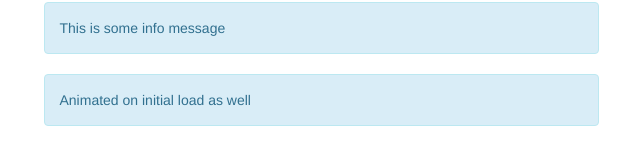
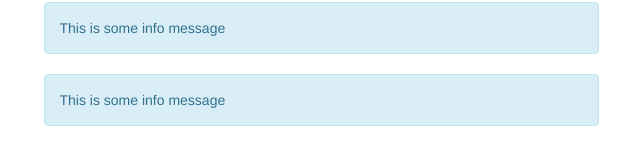
Before and after one commit to smarigowda/vuejs-cli-udemy, a Vue app: page / in a window 1280 px wide. Shown: the part 246-410 px from the top of the page, without its empty margins (319-959 px from the left). Built offline with nearby package versions, Linux system fonts and the light colour scheme; a web font is replaced by a local one.

Commit message:
using custom css classes

```diff
--- a/public/index.html
+++ b/public/index.html
@@ -3,6 +3,7 @@
   <head>
     <meta charset="utf-8">
     <title>Vue Components</title>
+    <link rel="stylesheet" href="https://cdnjs.cloudflare.com/ajax/libs/animate.css/3.5.2/animate.min.css">
     <link rel="stylesheet" href="https://maxcdn.bootstrapcdn.com/bootstrap/3.3.7/css/bootstrap.min.css" integrity="sha384-BVYiiSIFeK1dGmJRAkycuHAHRg32OmUcww7on3RYdg4Va+PmSTsz/K68vbdEjh4u" crossorigin="anonymous">
     <link href='https://fonts.googleapis.com/css?family=Arizonia' rel='stylesheet' type='text/css'>
   </head>
--- a/src/App.vue
+++ b/src/App.vue
@@ -9,11 +9,14 @@
                 <transition name="fade">
                   <div class="alert alert-info" v-show="show">This is some info message</div>
                 </transition>
-                <transition name="slide" type="animation">
+                <transition name="slide" type="animation" appear>
                   <div class="alert alert-info" v-if="show">This is some info message</div>
                 </transition>
-                <transition name="fade" appear>
-                  <div class="alert alert-info" v-if="show">Animated on initial load as well</div>
+                <transition
+                    appear
+                    enter-active-class="animated bounce"
+                    leave-active-class="animated shake">
+                  <div class="alert alert-info" v-if="show">This is some info message</div>
                 </transition>
 
             </div>
```
